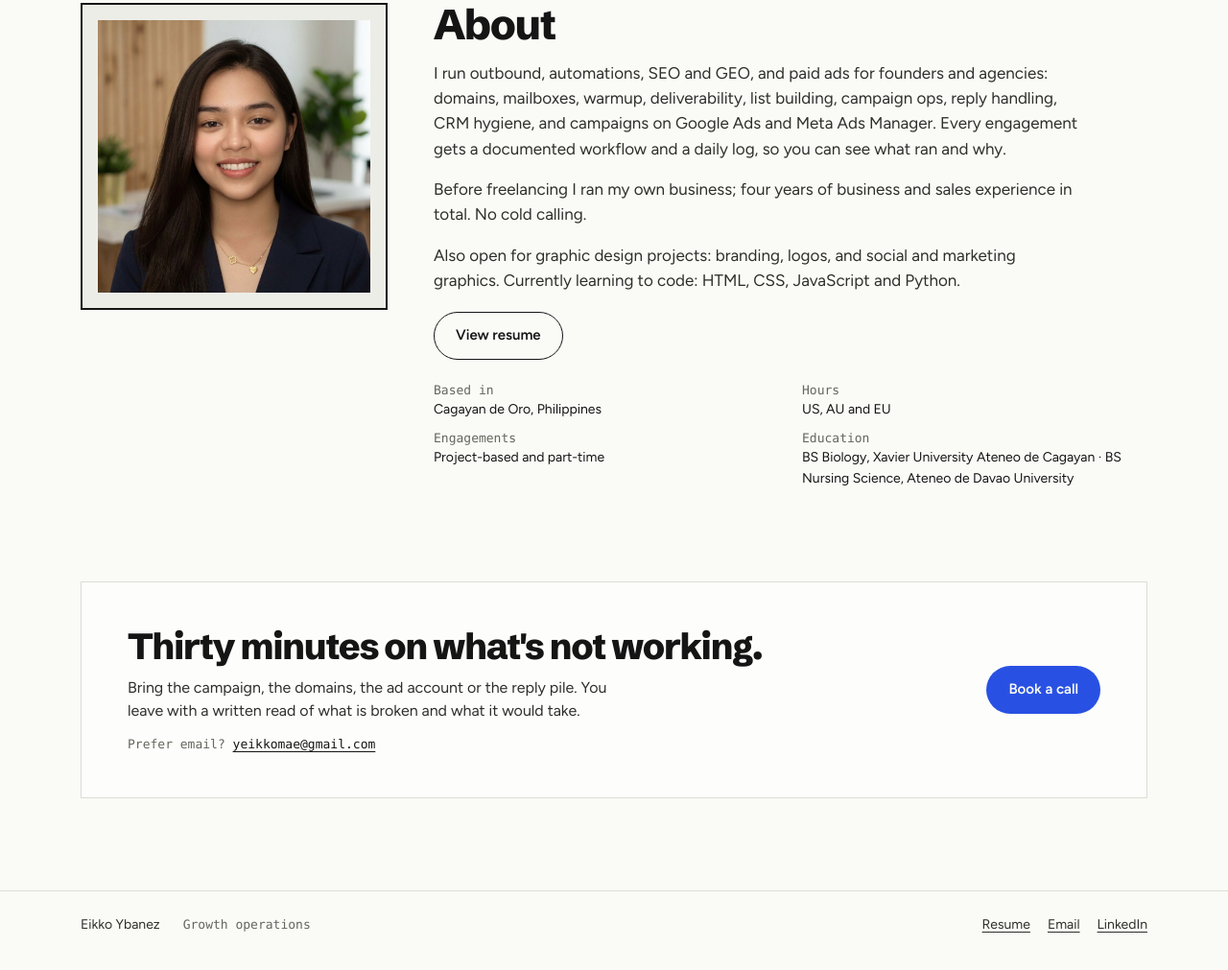
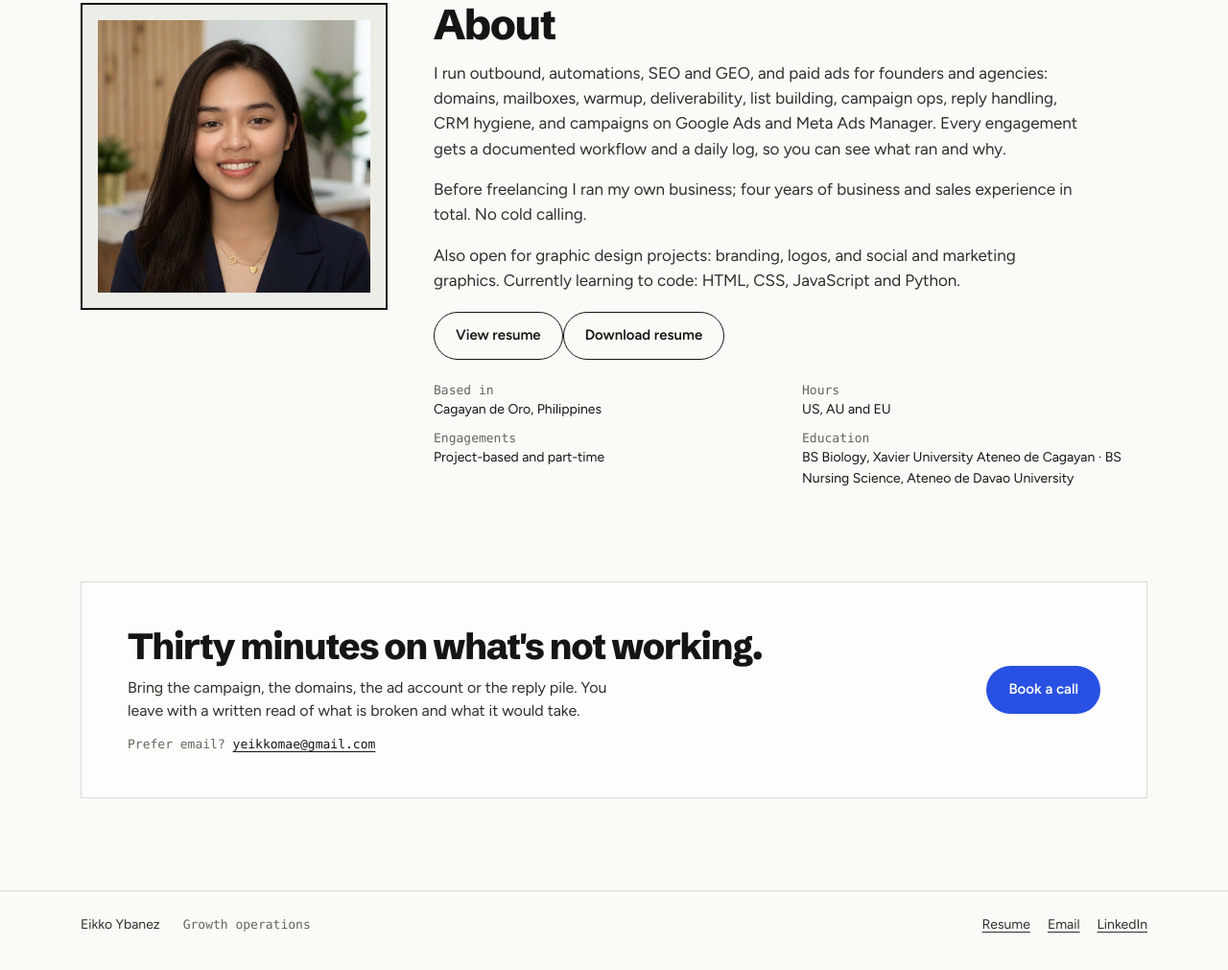
Before and after one commit to yeikkomae-work-mode/yeikkomae-work-mode.github.io, a plain HTML site: page index.html in a window 1280 px wide. Shown: the part 3372-4383 px from the top of the page at 96% size. Drawn offline with Linux system fonts and the light colour scheme; a web font is replaced by a local one.

Commit message:
Add explicit Download resume option beside View resume
Co-Authored-By: Claude Sonnet 5 <noreply@anthropic.com>

```diff
--- a/index.html
+++ b/index.html
@@ -321,7 +321,7 @@ footer a{text-decoration:underline;text-underline-offset:3px}
         <p style="margin-top:16px">I run outbound, automations, SEO and GEO, and paid ads for founders and agencies: domains, mailboxes, warmup, deliverability, list building, campaign ops, reply handling, CRM hygiene, and campaigns on Google Ads and Meta Ads Manager. Every engagement gets a documented workflow and a daily log, so you can see what ran and why.</p>
         <p>Before freelancing I ran my own business; four years of business and sales experience in total. No cold calling.</p>
         <p>Also open for graphic design projects: branding, logos, and social and marketing graphics. Currently learning to code: HTML, CSS, JavaScript and Python.</p>
-        <div class="ctas" style="margin-top:20px"><a class="btn ghost" href="assets/eikko-ybanez-resume.pdf" target="_blank" rel="noopener">View resume</a></div>
+        <div class="ctas" style="margin-top:20px"><a class="btn ghost" href="assets/eikko-ybanez-resume.pdf" target="_blank" rel="noopener">View resume</a><a class="btn ghost" href="assets/eikko-ybanez-resume.pdf" download="Eikko-Ybanez-Resume.pdf">Download resume</a></div>
         <div class="facts">
           <div><b>Based in</b>Cagayan de Oro, Philippines</div>
           <div><b>Hours</b>US, AU and EU</div>
```
